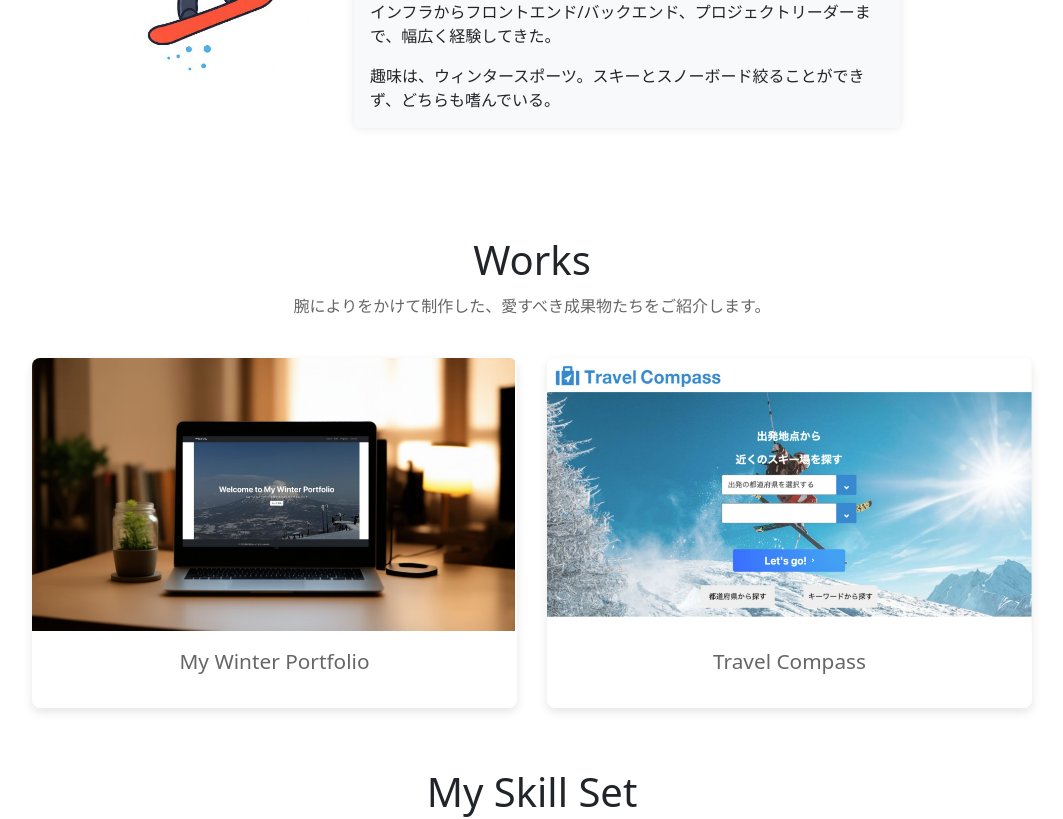
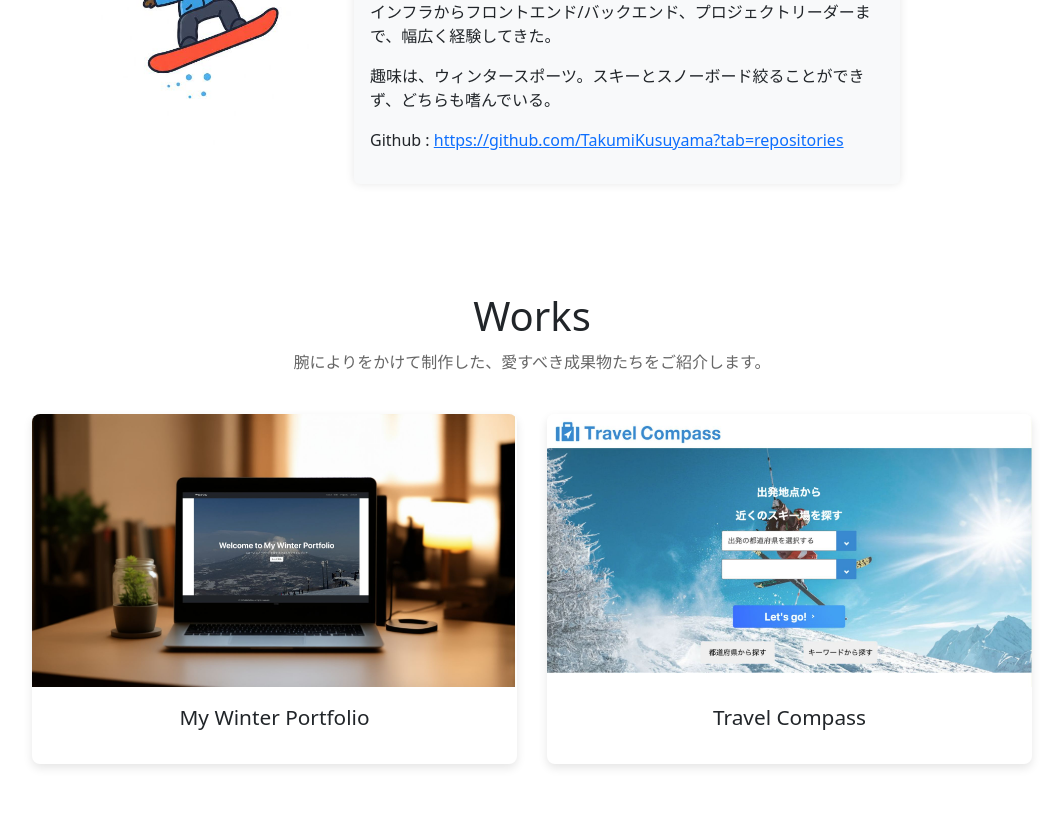
Before and after one commit to TakumiKusuyama/my-portfolio, a React (Vite) app: page / in a window 1280 px wide. Shown: the part 960-1779 px from the top of the page, without its empty margins (108-1171 px from the left). Built offline with nearby package versions, Linux system fonts and the light colour scheme.

Commit message:
worksの修正

```diff
--- a/package.json
+++ b/package.json
@@ -11,10 +11,12 @@
   },
   "dependencies": {
     "@rollup/plugin-node-resolve": "^16.0.1",
+    "aos": "^2.3.4",
     "bootstrap": "^5.3.5",
     "react": "^19.0.0",
     "react-bootstrap": "^2.10.9",
     "react-dom": "^19.0.0",
+    "react-modal": "^3.16.3",
     "recharts": "^2.15.3",
     "rollup": "^4.40.0"
   },
@@ -22,6 +24,7 @@
     "@eslint/js": "^9.21.0",
     "@types/react": "^19.1.1",
     "@types/react-dom": "^19.1.2",
+    "@types/react-modal": "^3.16.3",
     "@types/recharts": "^1.8.29",
     "@vitejs/plugin-react": "^4.3.4",
     "eslint": "^9.21.0",
--- a/src/pages/features/about/create.tsx
+++ b/src/pages/features/about/create.tsx
@@ -1,7 +1,18 @@
 import { Container, Row, Col, Card } from 'react-bootstrap';
 import '../../../style/top.css';
+import { MyItem } from "../../../types";
 
-const AboutFeature = () => {
+const myItem: MyItem[] = [
+    {
+        link: {
+            label: "Github",
+            url: "https://github.com/TakumiKusuyama?tab=repositories"
+        },
+    },
+];
+
+const AboutFeature: React.FC = () => {
+
     return (
         <section id="about" className="py-5" data-aos="fade-up">
             <Container>
@@ -18,11 +29,20 @@ const AboutFeature = () => {
                                 <Card.Text>大学で情報工学を学んだのち、外資系ITコンサルティング企業でECサイトの開発に従事。本業の傍ら、個人でサイトやアプリの開発に取り組んでいる。</Card.Text>
                                 <Card.Text>インフラからフロントエンド/バックエンド、プロジェクトリーダーまで、幅広く経験してきた。</Card.Text>
                                 <Card.Text>趣味は、ウィンタースポーツ。スキーとスノーボード絞ることができず、どちらも嗜んでいる。</Card.Text>
+                                {myItem.map((item, index) =>
+                                    item.link ? (
+                                        <p key={index}>
+                                            {item.link.label} : {" "}
+                                            <a href={item.link.url} target="_blank" rel="noopener noreferrer">
+                                                {item.link.url}
+                                            </a>
+                                        </p>
+                                    ) : null
+                                )}
                             </Card.Body>
                         </Card>
                     </Col>
                     <Col md={2}></Col>
-
                 </Row>
             </Container>
         </section>
--- a/src/pages/features/works/create.tsx
+++ b/src/pages/features/works/create.tsx
@@ -1,5 +1,9 @@
-import React from 'react';
+import React, { useState, useEffect } from 'react';
 import { WorkItem } from "../../../types";
+import Modal from 'react-modal';
+import AOS from 'aos';
+import 'aos/dist/aos.css';
+import '../../../style/top.css';
 
 
 const works: WorkItem[] = [
@@ -7,17 +11,36 @@ const works: WorkItem[] = [
         title: "My Winter Portfolio",
         image: "work-myportfolio.jpg",
         description: "ポートフォリオサイト",
-        url: "https://my-winter-portfolio.vercel.app/"
+        detail: "本Webページです。ReactとTypescriptを使用し、ランディングページに仕上げました。",
+        technologies: ["React", "Typescript", "Vite", "Vercel", "Git", "Github"],
+        links: [
+            { label: "サイトはこちら", url: "https://my-winter-portfolio.vercel.app/" },
+            { label: "GitHub", url: "https://github.com/TakumiKusuyama/my-portfolio" },
+        ],
     },
     {
         title: "Travel Compass",
         image: "travel-compass.jpg",
         description: "スキー場検索サイト",
-        url: "https://travel-compass.com/"
+        detail: `私のデビュー作品です。スキー場を検索できるサイトとなっており、出発地的からの距離を比較して一覧表示してくれます。¥n
+        スキー・スノーボードに関する記事も適宜更新しております。`,
+        technologies: ["Spring Boot", "Java", "jQuery", "HTML/CSS", "Linux", "Amazon Lightsail", "Git"],
+        links: [
+            { label: "サイトはこちら", url: "https://travel-compass.com" },
+            { label: "GitHub", url: "https://github.com/TakumiKusuyama/south-tree-app" },
+        ],
     },
 ];
 
+Modal.setAppElement('#root');
+
 const Works: React.FC = () => {
+    const [selectedWork, setSelectedWork] = useState<WorkItem | null>(null);
+
+    useEffect(() => {
+        AOS.init({ duration: 800 });
+    }, []);
+
     return (
         <section className="works-section" id="works">
             <h2 className="works-title">Works</h2>
@@ -26,15 +49,63 @@ const Works: React.FC = () => {
             </p>
             <div className="works-grid">
                 {works.map((work, index) => (
-                    <a href={work.url} target="_blank">
-                        <div className="work-card" key={index}>
-                            <img src={`images/${work.image}`} alt={work.title} />
-                            <p className="work-title">{work.title}</p>
-                        </div>
-                    </a>
+                    <div className="work-card" key={index} onClick={() => setSelectedWork(work)} data-aos="fade-up">
+                        <img src={`images/${work.image}`} alt={work.title} />
+                        <p className="work-title">{work.title}</p>
+                    </div>
                 ))}
             </div>
-        </section>
+
+            <Modal
+                isOpen={selectedWork !== null}
+                onRequestClose={() => setSelectedWork(null)}
+                className="modal-content"
+                overlayClassName="modal-overlay"
+            >
+                {selectedWork && (
+                    <>
+                        <h3>{selectedWork.title}</h3>
+                        <img src={`images/${selectedWork.image}`} alt={selectedWork.title} style={{ width: '100%' }} />
+
+                        {/* detail（改行処理付き） */}
+                        {selectedWork.detail?.split('¥n').map((line, index) => (
+                            <p style={{ margin: '5px 0 0 0' }} key={index}>{line}</p>
+                        ))}
+
+                        {/* 使用技術 */}
+                        {selectedWork.technologies && (
+                            <div style={{ marginTop: "1rem" }}>
+                                <strong>使用技術:</strong>
+                                <ul style={{ paddingLeft: "1.2rem" }}>
+                                    {selectedWork.technologies.map((tech, i) => (
+                                        <li key={i}>{tech}</li>
+                                    ))}
+                                </ul>
+                            </div>
+                        )}
+
+                        {/* 外部リンク */}
+                        {selectedWork?.links && (
+                            <div style={{ marginTop: "1rem" }}>
+                                <strong>外部リンク:</strong>
+                                <ul style={{ listStyle: "none", paddingLeft: 0 }}>
+                                    {selectedWork.links.map((link, index) => (
+                                        <li key={index}>
+                                            🔗 <a href={link.url} target="_blank" rel="noopener noreferrer">
+                                                {link.label}
+                                            </a>
+                                        </li>
+                                    ))}
+                                </ul>
+                            </div>
+                        )}
+
+                        <button onClick={() => setSelectedWork(null)}>閉じる</button>
+                    </>
+                )}
+            </Modal>
+
+        </section >
     );
 };
 
--- a/src/style/top.css
+++ b/src/style/top.css
@@ -105,10 +105,11 @@ nav {
     overflow: hidden;
     box-shadow: 0 4px 10px rgba(0, 0, 0, 0.1);
     transition: transform 0.3s;
+    cursor: pointer;
 }
 
 .work-card:hover {
-    transform: translateY(-10px);
+    transform: translateY(-10px) !important;
 }
 
 .work-card img {
@@ -125,6 +126,43 @@ nav {
     display: flex;
     justify-content: center;
     flex-wrap: wrap;
+}
+
+.modal-overlay {
+    position: fixed;
+    top: 0;
+    left: 0;
+    right: 0;
+    bottom: 0;
+    background-color: rgba(0, 0, 0, 0.5);
+    z-index: 1000;
+}
+
+.modal-content {
+    position: absolute;
+    top: 50%;
+    left: 50%;
+    transform: translate(-50%, -50%);
+    background: #fff;
+    padding: 30px 30px 60px 30px;
+    border-radius: 10px;
+    width: 90%;
+    max-width: 500px;
+    /* 高さを画面にフィットさせる */
+    max-height: 90vh;
+    /* はみ出たらスクロール */
+    overflow-y: auto;
+    box-shadow: 0 4px 10px rgba(0, 0, 0, 0.2);
+}
+
+.modal-content button {
+    margin-top: 20px;
+    padding: 8px 16px;
+    background-color: #666;
+    color: white;
+    border: none;
+    border-radius: 6px;
+    cursor: pointer;
 }
 
 @media (max-width: 480px) {
@@ -163,5 +201,4 @@ nav {
     .works-grid {
         grid-template-columns: 1fr;
     }
-
 }
```
Also changed, not shown: src/types.ts (+15 -1 lines), 1 other file (tests, documents, lock files or other folders).
